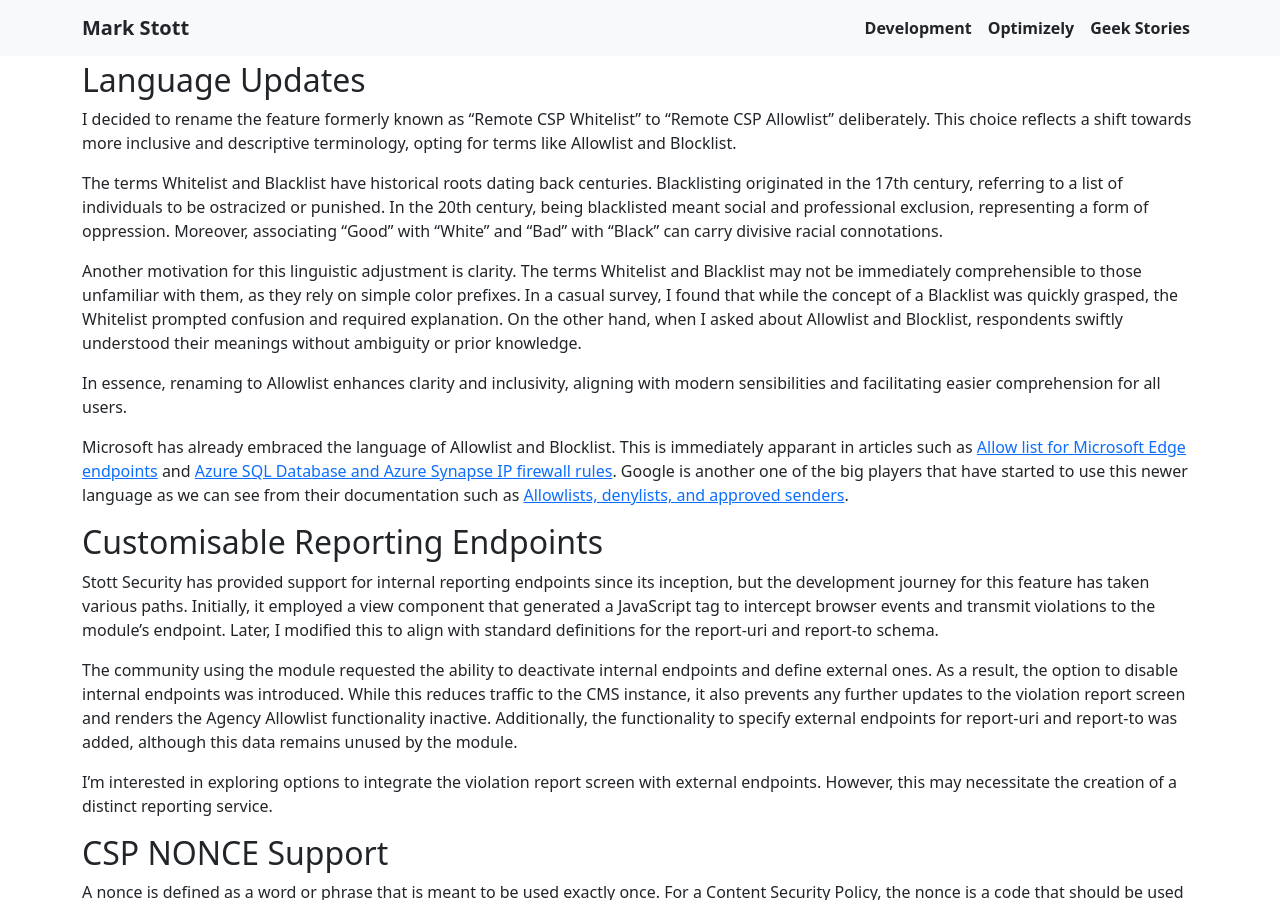
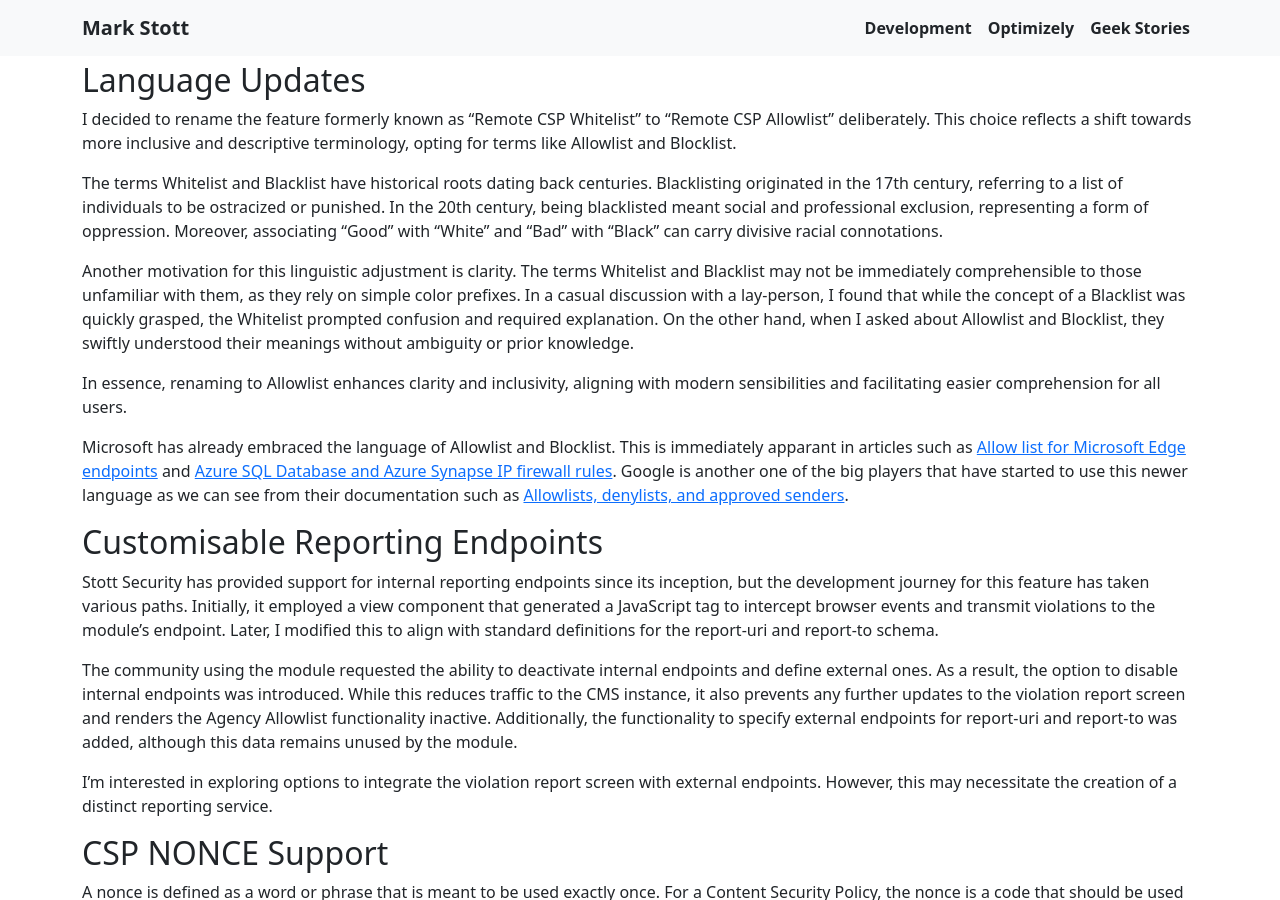
Before and after one commit to GeekInTheNorth/GeekInTheNorth.github.io, a Jekyll site: the page built from _posts/2024-05-17-stott-security-2-x.md, in a window 1280 px wide and 900 px high, scrolled down 2514 px. Built offline with Jekyll 4.4.1, drawn with Linux system fonts in a browser that asks for light colours.

Commit message:
Language corrections

```diff
--- a/_posts/2024-05-17-stott-security-2-x.md
+++ b/_posts/2024-05-17-stott-security-2-x.md
@@ -37,7 +37,7 @@ I decided to rename the feature formerly known as "Remote CSP Whitelist" to "Rem
 
 The terms Whitelist and Blacklist have historical roots dating back centuries. Blacklisting originated in the 17th century, referring to a list of individuals to be ostracized or punished. In the 20th century, being blacklisted meant social and professional exclusion, representing a form of oppression. Moreover, associating "Good" with "White" and "Bad" with "Black" can carry divisive racial connotations.
 
-Another motivation for this linguistic adjustment is clarity. The terms Whitelist and Blacklist may not be immediately comprehensible to those unfamiliar with them, as they rely on simple color prefixes. In a casual survey, I found that while the concept of a Blacklist was quickly grasped, the Whitelist prompted confusion and required explanation. On the other hand, when I asked about Allowlist and Blocklist, respondents swiftly understood their meanings without ambiguity or prior knowledge.
+Another motivation for this linguistic adjustment is clarity. The terms Whitelist and Blacklist may not be immediately comprehensible to those unfamiliar with them, as they rely on simple color prefixes. In a casual discussion with a lay-person, I found that while the concept of a Blacklist was quickly grasped, the Whitelist prompted confusion and required explanation. On the other hand, when I asked about Allowlist and Blocklist, they swiftly understood their meanings without ambiguity or prior knowledge.
 
 In essence, renaming to Allowlist enhances clarity and inclusivity, aligning with modern sensibilities and facilitating easier comprehension for all users.
 
```
